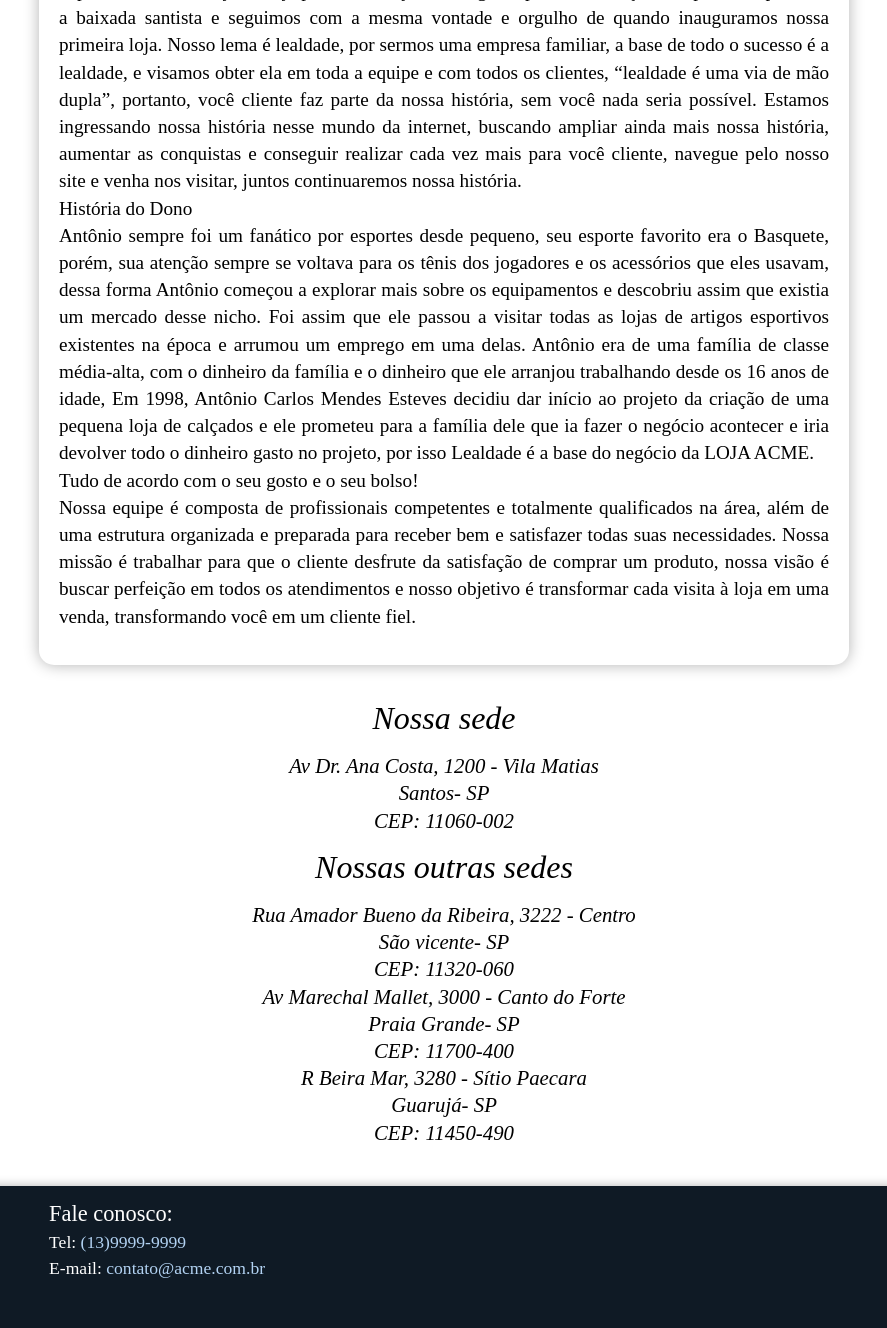
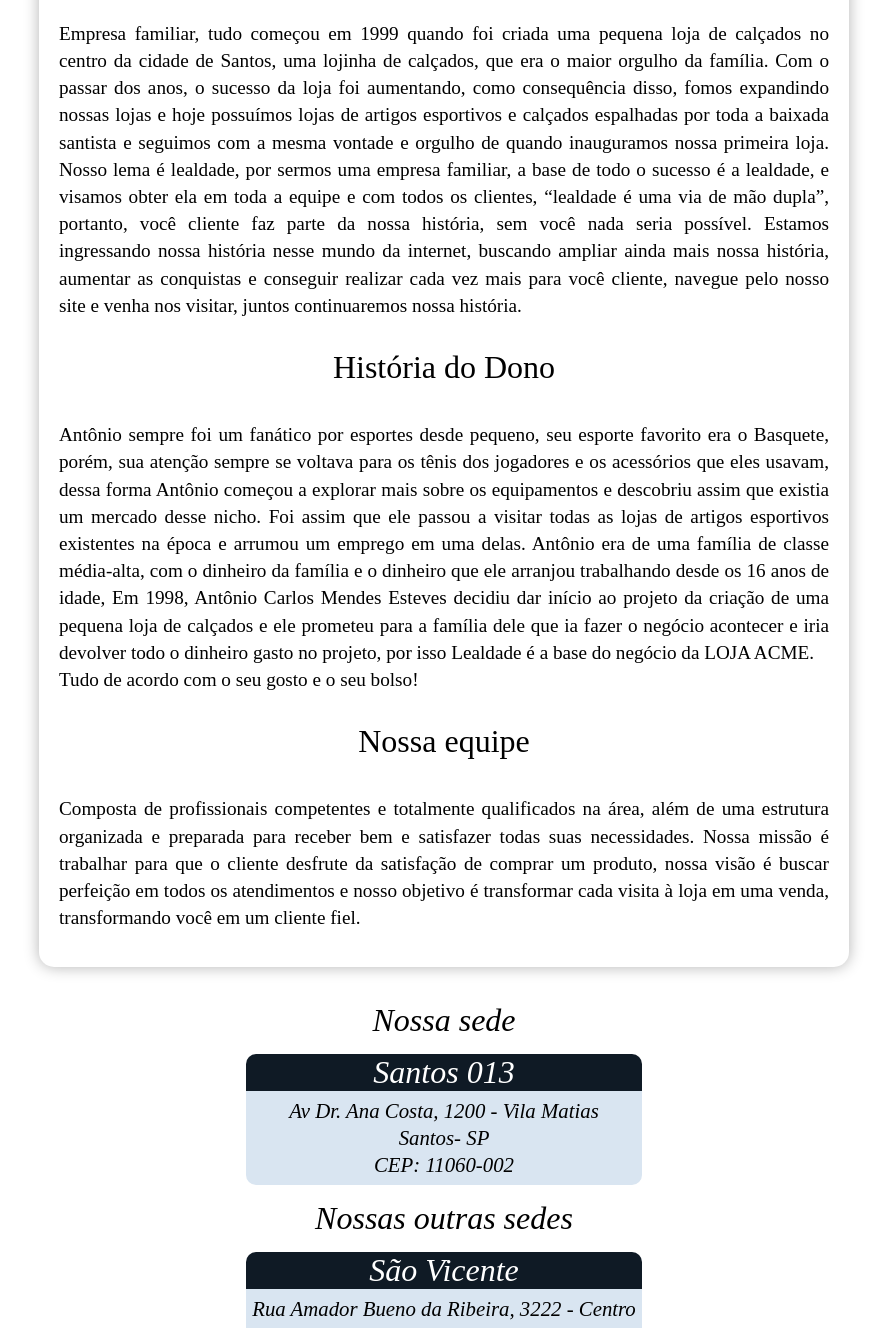
Before and after one commit to GabrielMarmore/Projeto-ACME, a plain HTML site: page institucional.html in a window 1280 px wide. Shown: the part 356-1684 px from the top of the page, without its empty margins (196-1083 px from the left). Drawn offline with Linux system fonts and the light colour scheme.

Commit message:
feat/task 37 & 40

```diff
--- a/institucional.html
+++ b/institucional.html
@@ -20,49 +20,60 @@
     </header>
 
     <main>
-        <h1 class="destaque">Empresa ACME</h1>
+        <h1 class="destaque" style="letter-spacing: 1px; font-size: 2.1rem; margin-bottom: 5px;">Empresa ACME</h1>
+        <p class="destaque" style="font-size: 1.2rem; margin-bottom: 20px;">Venha nos conhecer melhor!</p>
         <section>
-            <h2>Quem Somos</h1>
-            <p tabindex="-1">
-                A ACME é uma empresa familiar, tudo começou em 1999 quando foi criada uma pequena loja de calçados no centro da cidade de Santos, uma lojinha de calçados, que era o maior orgulho da família.
+            <h2>Quem Somos</h2>
+                <h3>ACME</h3>
+                <p>
+                    Empresa familiar, tudo começou em 1999 quando foi criada uma pequena loja de calçados no centro da cidade de Santos, uma lojinha de calçados, que era o maior orgulho da família.
                     Com o passar dos anos, o sucesso da loja foi aumentando, como consequência disso, fomos expandindo nossas lojas e hoje possuímos lojas de artigos esportivos e calçados espalhadas por toda
                     a baixada santista e seguimos com a mesma vontade e orgulho de quando inauguramos nossa primeira loja. Nosso lema é lealdade, por sermos uma empresa familiar, a base de todo o sucesso é a lealdade,
                     e visamos obter ela em toda a equipe e com todos os clientes, “lealdade é uma via de mão dupla”, portanto, você cliente faz parte da nossa história, sem você nada seria possível. Estamos ingressando
                     nossa história nesse mundo da internet, buscando ampliar ainda mais nossa história, aumentar as conquistas e conseguir realizar cada vez mais para você cliente, navegue pelo nosso site e venha nos visitar,
                     juntos continuaremos nossa história.
-                <span class='destaque'>História do Dono</span> <span>Antônio sempre foi um fanático por esportes desde pequeno, seu esporte favorito era o Basquete, porém, sua atenção sempre se voltava
+                </p>
+                <h3 class='destaque'>História do Dono</h3>
+                <p>
+                    Antônio sempre foi um fanático por esportes desde pequeno, seu esporte favorito era o Basquete, porém, sua atenção sempre se voltava
                     para os tênis dos jogadores e os acessórios que eles usavam, dessa forma Antônio começou a explorar mais sobre os equipamentos e descobriu assim que existia um mercado desse nicho. Foi assim
                     que ele passou a visitar todas as lojas de artigos esportivos existentes na época e arrumou um emprego em uma delas.
                     Antônio era de uma família de classe média-alta, com o dinheiro da família e o dinheiro que ele arranjou trabalhando desde os 16 anos de idade, Em 1998, Antônio Carlos Mendes Esteves decidiu dar
                     início ao projeto da criação de uma pequena loja de calçados e ele prometeu para a família dele que ia fazer o negócio acontecer e iria devolver todo o dinheiro gasto no projeto,
                     por isso Lealdade é a base do negócio da LOJA ACME.
-                </span>
-                <span class='destaque'>Tudo de acordo com o seu gosto e o seu bolso!</span> <span>Nossa equipe é composta de profissionais competentes e totalmente qualificados na área,
+                    <span class='destaque'>Tudo de acordo com o seu gosto e o seu bolso!</span>
+                </p>
+
+                <h3>Nossa equipe</h3>
+                    <p>Composta de profissionais competentes e totalmente qualificados na área,
                     além de uma estrutura organizada e preparada para receber bem e satisfazer todas suas necessidades. Nossa missão é trabalhar para
                     que o cliente desfrute da satisfação de comprar um produto, nossa visão é buscar perfeição em todos os atendimentos e nosso objetivo
-                    é transformar cada visita à loja em uma venda, transformando você em um cliente fiel.</span>
-            </p>
-
+                    é transformar cada visita à loja em uma venda, transformando você em um cliente fiel.</p>
         </section>
 
         <address>
             <h2>Nossa sede</h2>
+            <h3>Santos 013</h3>
             <div class='centralizado'>
                 <span> Av Dr. Ana Costa, 1200 - Vila Matias </span>
                 <span> Santos- SP</span>
                 <span> CEP: 11060-002 </span>
             </div>
             <h2>Nossas outras sedes</h2>
+            <h3>São Vicente</h3>
             <div class='centralizado'>
                 <span> Rua Amador Bueno da Ribeira, 3222 - Centro </span>
                 <span> São vicente- SP</span>
                 <span> CEP: 11320-060 </span>
             </div>
+            <h3>Praia Grande</h3>
             <div class='centralizado'>
                 <span> Av Marechal Mallet, 3000 - Canto do Forte </span>
                 <span> Praia Grande- SP</span>
                 <span> CEP: 11700-400 </span>
             </div>
+
+            <h3>Guarujá</h3>
             <div class='centralizado'>
                 <span> R Beira Mar, 3280 - Sítio Paecara </span>
                 <span> Guarujá- SP</span>
--- a/main.css
+++ b/main.css
@@ -6,6 +6,7 @@
 --cor1:#8FBFF4;
 --cor2:#B2D2F2;
 --cor3:#000000;
+--cor5:#d9e5f1;
 }
 /*reset*/
 *{
@@ -90,7 +91,7 @@
 	display: block;
 }
 
-h2{
+h2,h3{
 	font-size: 2rem;
 	font-weight: normal;
 
@@ -106,6 +107,18 @@
 	text-align: justify;
 }
 
+address>h3{
+	background-color: var(--cor0);
+	color: #fff;
+	margin: 15px 0 0 0;
+	padding: 5px;
+	border-radius: 10px 10px 0 0;
+}
+address>div{
+	background-color: var(--cor5);
+	border-radius: 0 0 10px 10px;
+	padding: 6px;
+}
 section p{
 	margin: 15px 0;
 	font-size: 1.2rem;
```
Also changed, not shown: index.html (+19 -12 lines), 1 other file. Lines whose indentation alone changed are shown as unchanged.
